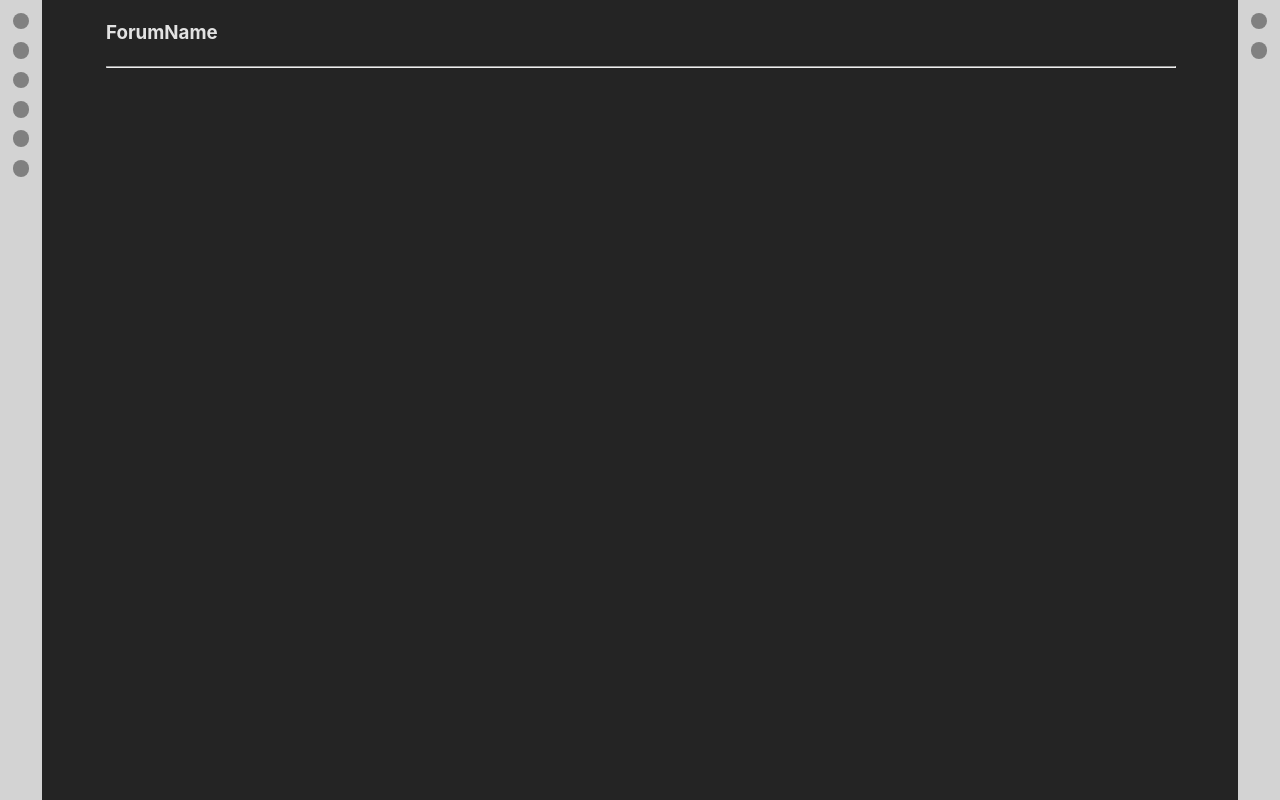
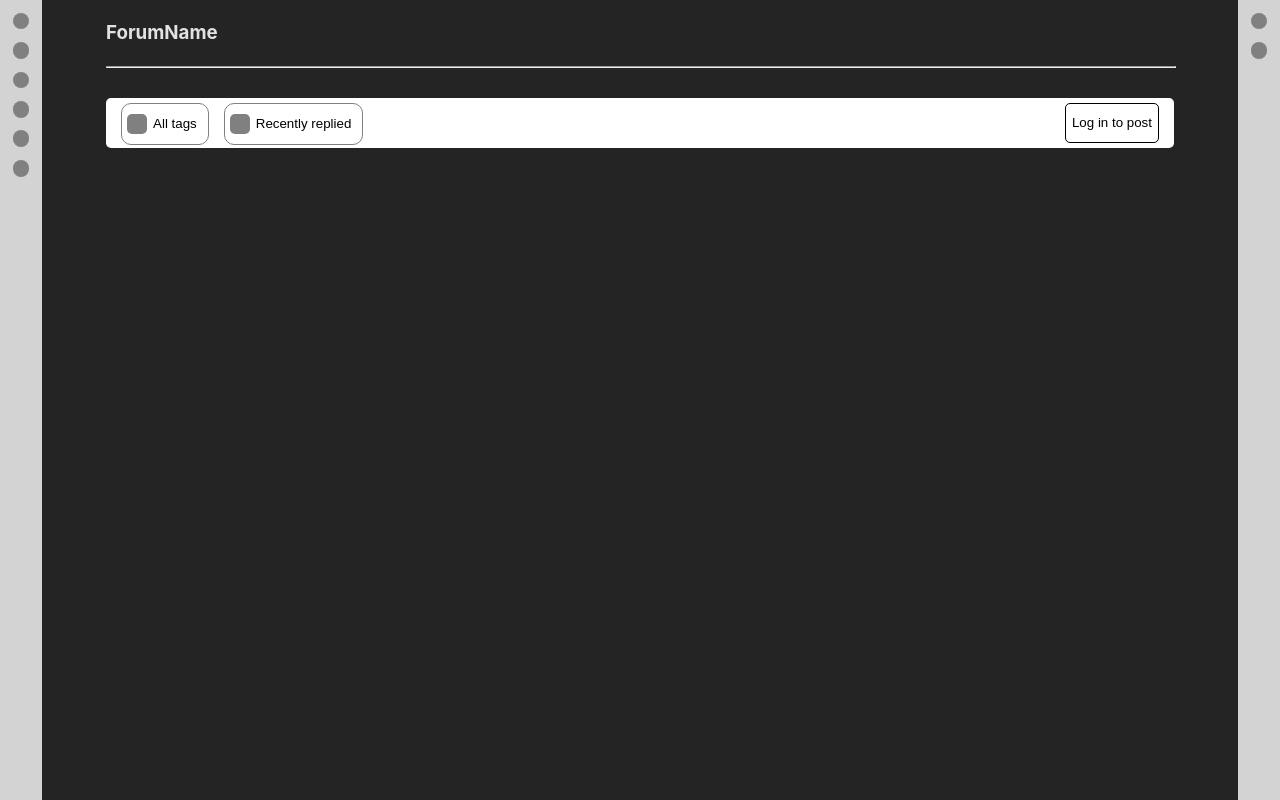
Before and after one commit to tomasrobino/forum, a React (Vite) app in the folder client/: page /category/1 in a window 1280 px wide. Built offline with nearby package versions, Linux system fonts and the light colour scheme; no server answers.

Commit message:
CategoryMenuBar styling

```diff
--- a/client/src/components/category/Board.tsx
+++ b/client/src/components/category/Board.tsx
@@ -2,6 +2,7 @@ import {useLocation} from "react-router-dom";
 import {Dispatch, SetStateAction, useEffect, useState} from "react";
 import {BoardHeader} from "./BoardHeader.tsx";
 import {category} from "../../types.ts";
+import {CategoryMenuBar} from "./CategoryMenuBar.tsx";
 
 export function Board() {
   const location = useLocation();
@@ -19,6 +20,7 @@ export function Board() {
   return (
     <>
       {data? <BoardHeader iconColor="orange" icon={""} title={data.title} description={data.desc} postAmount={data.posts} topicAmount={data.topics} /> : null}
+      <CategoryMenuBar />
     </>
   );
 }
--- /dev/null
+++ b/client/src/components/category/CategoryMenuBar.module.css
@@ -0,0 +1,46 @@
+.bar {
+    display: flex;
+    justify-content: space-between;
+    height: 40px;
+    background-color: white;
+    border-radius: 5px;
+    padding: 5px;
+    margin-top: 30px;
+}
+
+.barGroup {
+    height: 100%;
+    display: flex;
+}
+
+.buttonDiv {
+    margin-left: 10px;
+    height: 100%;
+    display: flex;
+    align-items: center;
+    border: 1px solid gray;
+    padding: 0 5px;
+    border-radius: 10px;
+    cursor: pointer;
+}
+
+.icon {
+    border-radius: 5px;
+    background-color: grey;
+    width: 20px;
+    height: 20px;
+}
+
+button {
+    height: 100%;
+    border-radius: 5px;
+    background-color: transparent;
+    border: none;
+    cursor: pointer;
+}
+
+.rightButton {
+    margin-right: 10px;
+    border: 1px solid;
+    cursor: pointer;
+}
--- /dev/null
+++ b/client/src/components/category/CategoryMenuBar.tsx
@@ -0,0 +1,21 @@
+import styles from './CategoryMenuBar.module.css'
+
+export function CategoryMenuBar() {
+  return (
+    <>
+      <div className={styles.bar}>
+        <div className={styles.barGroup}>
+          <div className={styles.buttonDiv}>
+            <div className={styles.icon}></div>
+            <button className={styles.button}>All tags</button>
+          </div>
+          <div className={styles.buttonDiv} style={{ marginLeft: "15px" }}>
+            <div className={styles.icon}></div>
+            <button className={styles.button}>Recently replied</button>
+          </div>
+        </div>
+        <button className={`${styles.button} ${styles.rightButton}`}>Log in to post</button>
+      </div>
+    </>
+  );
+}
```
